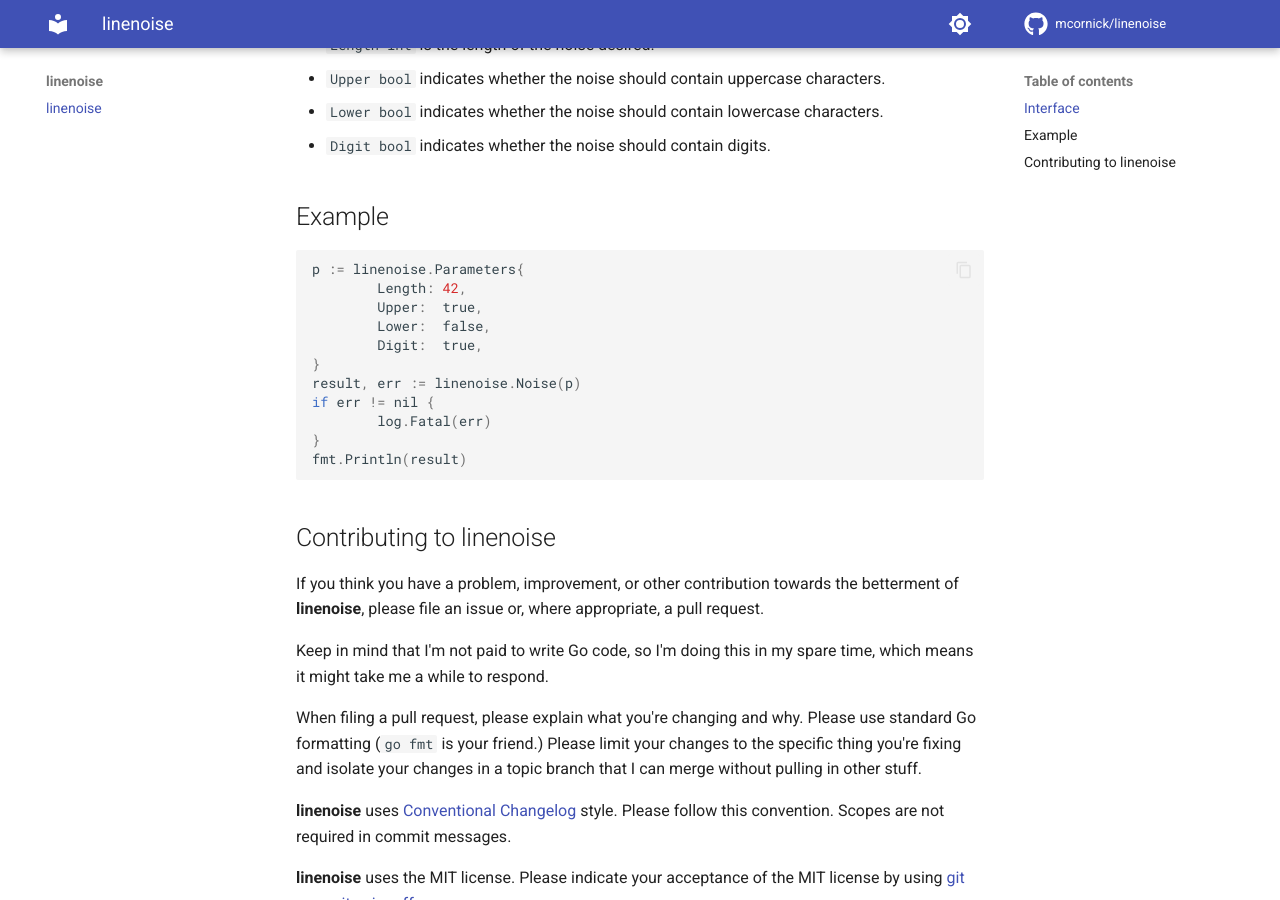
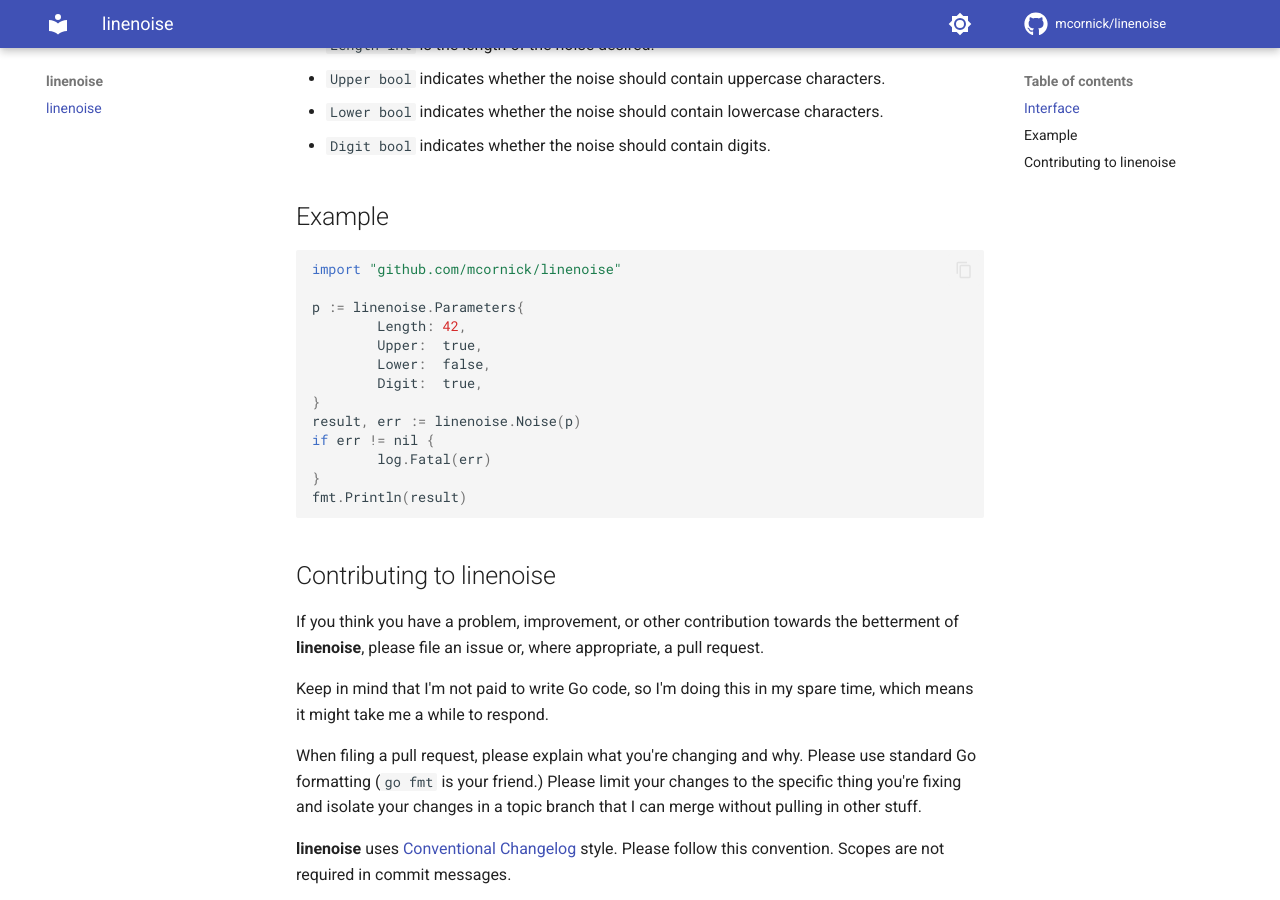
Before and after one commit to mcornick/linenoise, an MkDocs documentation site: the page built from docs/index.md, in a window 1280 px wide and 900 px high, scrolled down 584 px. Built offline with MkDocs 1.6.1 and Material for MkDocs 9.7.7, drawn with Linux system fonts in a browser that asks for light colours; comment, search, counter and statistics services are not loaded; the version menu is left out.

Commit message:
docs: forgot the import
Signed-off-by: Mark Cornick <mcornick@mcornick.com>

````diff
--- a/docs/index.md
+++ b/docs/index.md
@@ -21,6 +21,8 @@ __linenoise__ exports one function and one struct.
 ## Example
 
 ```go
+import "github.com/mcornick/linenoise"
+
 p := linenoise.Parameters{
         Length: 42,
         Upper:  true,
````
